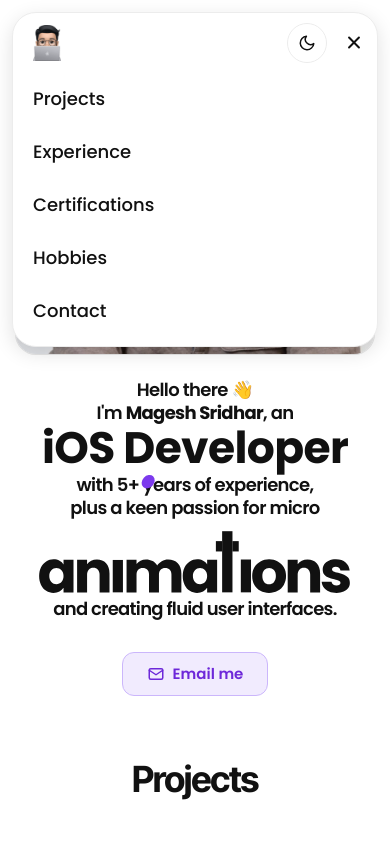
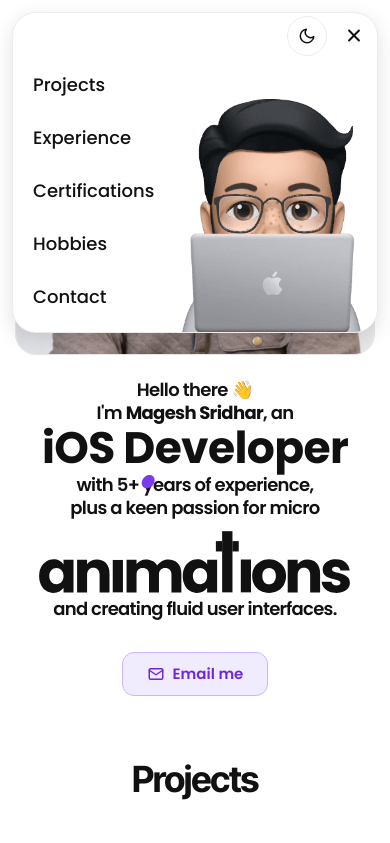
Before and after one commit to mageshsridhar/mageshsridhar.github.io, a plain HTML site: page index.html in a window 390 px wide. Both pictures are taken after a click on the button 354 px from the left and 36 px from the top of the page. Shown: the top 843 px of the page. Drawn offline with Linux system fonts and the light colour scheme.

Commit message:
Phone nav: large avatar beside the links, sitting on the panel's bottom edge
Co-Authored-By: Claude Opus 5.5 <noreply@anthropic.com>

```diff
--- a/style.css
+++ b/style.css
@@ -451,8 +451,8 @@ a { color: inherit; }
     position: fixed; top: 12px; right: 12px; left: auto; z-index: 20;
     width: 48px; height: 48px; overflow: hidden;
     display: grid; grid-template-columns: auto 1fr auto 46px;   /* last column: room for the button */
-    grid-template-rows: 60px auto;
-    grid-template-areas: "avatar . theme menu" "links links links links";
+    grid-template-rows: 46px auto;
+    grid-template-areas: ". . theme menu" "links avatar avatar avatar";
     align-items: center; gap: 0 4px; padding: 0;
     border: 1px solid var(--line); border-radius: 24px;
     background: var(--card);
@@ -464,10 +464,13 @@ a { color: inherit; }
   /* used by script.js to measure the open height */
   .nav.measuring { width: calc(100% - 24px) !important; height: auto !important; transition: none !important; }
 
-  /* avatar's left edge lines up with the link text (8px panel + 12px row
-     padding); the 60px top row leaves the same 12px above it */
-  .nav-avatar { grid-area: avatar; margin-left: 20px; }
-  .nav-avatar img { height: 36px; }
+  /* The avatar fills the space beside the links: as large as fits with 16px
+     clear of the text and the panel edge, sitting on the panel's bottom edge. */
+  .nav-avatar { grid-area: avatar; position: relative; align-self: stretch; margin: 6px 16px 0 4px; }   /* 4px + the links' 12px padding = 16px clear of the text */
+  .nav-avatar img {
+    position: absolute; inset: 0; width: 100%; height: 100%;
+    object-fit: contain; object-position: bottom center;
+  }
   .nav .theme-toggle {
     grid-area: theme; margin: 0; width: 40px; height: 40px;
     background: transparent; border-color: var(--line);
@@ -478,9 +481,6 @@ a { color: inherit; }
     border: 0; background: transparent;
   }
   .menu-toggle span { left: 15px; }
-  /* open: drop the button 7px so it centres in the taller 60px top row */
-  .menu-toggle { transition: transform .45s cubic-bezier(.32, .72, 0, 1); }
-  .nav.open .menu-toggle { transform: translateY(7px); }
   .menu-toggle span:nth-child(1) { top: 16px; }
   .menu-toggle span:nth-child(2) { top: 21.5px; }
   .menu-toggle span:nth-child(3) { top: 27px; }
```
